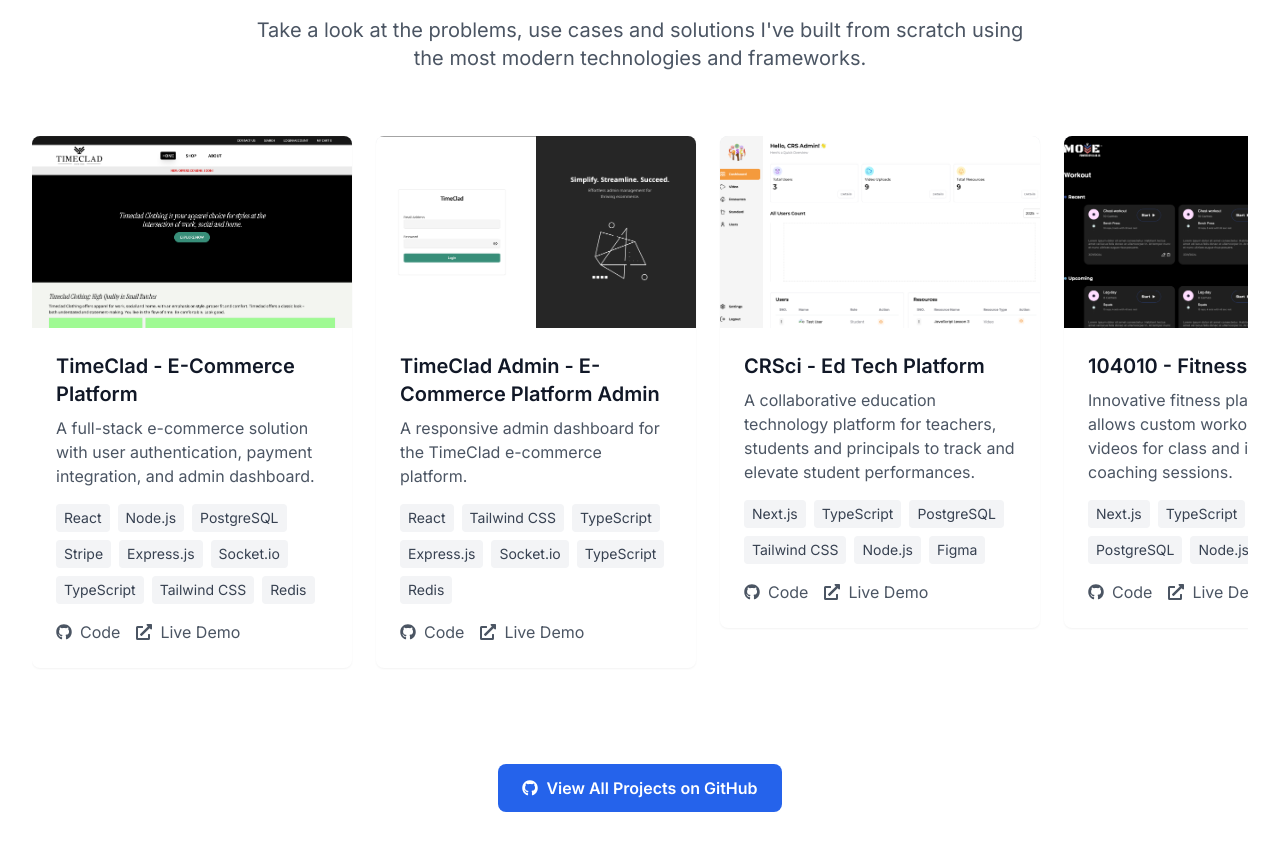
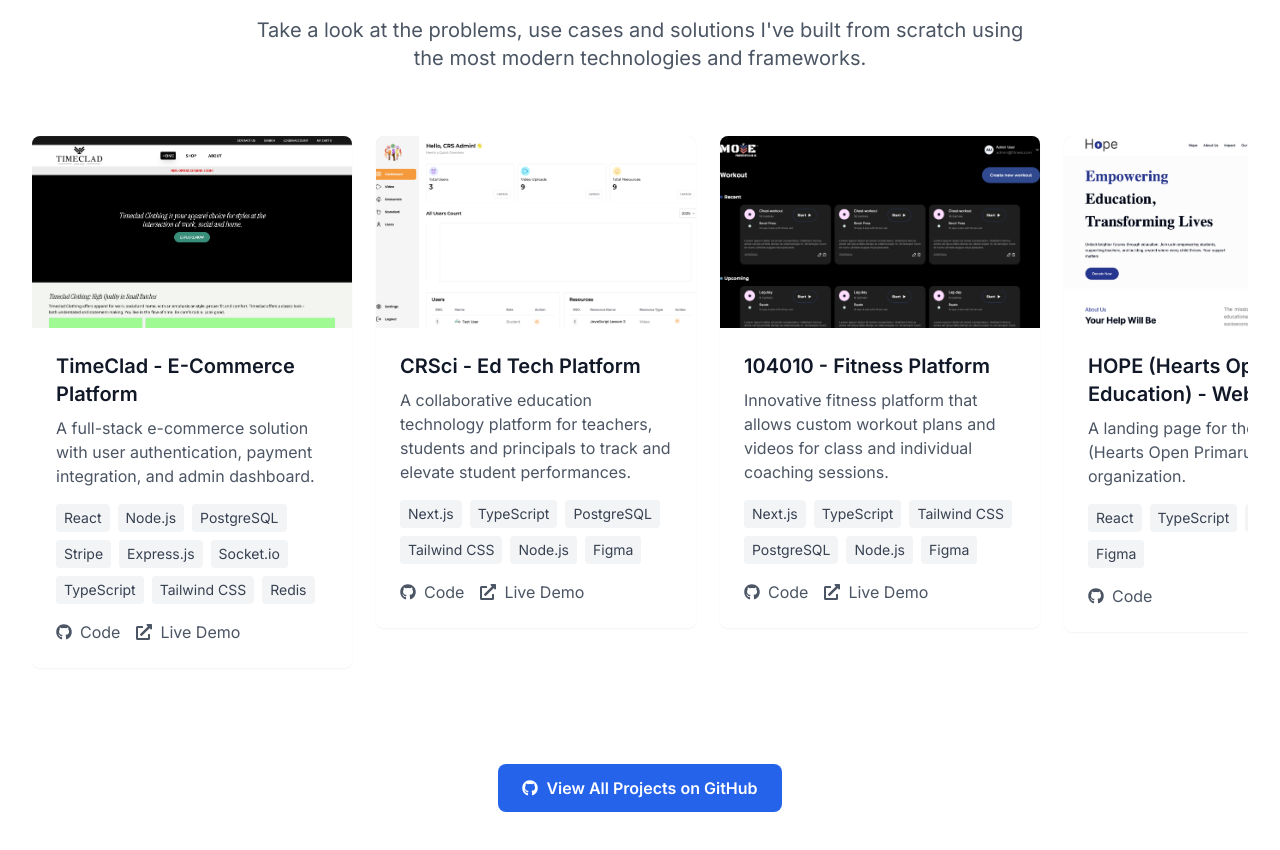
Before and after one commit to t-tann8/TJ-s-Personal-Site, a Next.js app: page / in a window 1280 px wide. Shown: the part 5760-6610 px from the top of the page. Built offline with nearby package versions, Linux system fonts and the light colour scheme.

Commit message:
Commented out admin projects

```diff
--- a/components/Projects.tsx
+++ b/components/Projects.tsx
@@ -92,15 +92,15 @@
       liveUrl: 'https://example.com',
       image: TimeCladScreenshot
     },
-    {
-      id: 'timeclad-admin',
-      title: 'TimeClad Admin - E-Commerce Platform Admin',
-      description: 'A responsive admin dashboard for the TimeClad e-commerce platform.',
-      technologies: ['React', 'Tailwind CSS', 'TypeScript','Express.js', 'Socket.io', 'TypeScript', 'Redis'],
-      githubUrl: 'https://github.com/t-tann8/TimeClad-Admin',
-      liveUrl: 'https://example.com',
-      image: TimeCladAdminScreenshot
-    },
+    // {
+    //   id: 'timeclad-admin',
+    //   title: 'TimeClad Admin - E-Commerce Platform Admin',
+    //   description: 'A responsive admin dashboard for the TimeClad e-commerce platform.',
+    //   technologies: ['React', 'Tailwind CSS', 'TypeScript','Express.js', 'Socket.io', 'TypeScript', 'Redis'],
+    //   githubUrl: 'https://github.com/t-tann8/TimeClad-Admin',
+    //   liveUrl: 'https://example.com',
+    //   image: TimeCladAdminScreenshot
+    // },
     {
       id: 'crsci',
       title: 'CRSci - Ed Tech Platform',
@@ -119,15 +119,15 @@
       liveUrl: 'https://example.com',
       image: Screenshot104010
     },
-    {
-      id: '104010-admin',
-      title: '104010 Admin - Fitness Platform Admin',
-      description: 'A responsive admin dashboard for the 104010 fitness platform.',
-      technologies: ['Next.js', 'TypeScript', 'Tailwind CSS', 'PostgreSQL', 'Node.js', 'Figma'],
-      githubUrl: 'https://github.com/t-tann8/104010-Admin',
-      liveUrl: 'https://example.com',
-      image: Screenshot104010Admin
-    },
+    // {
+    //   id: '104010-admin',
+    //   title: '104010 Admin - Fitness Platform Admin',
+    //   description: 'A responsive admin dashboard for the 104010 fitness platform.',
+    //   technologies: ['Next.js', 'TypeScript', 'Tailwind CSS', 'PostgreSQL', 'Node.js', 'Figma'],
+    //   githubUrl: 'https://github.com/t-tann8/104010-Admin',
+    //   liveUrl: 'https://example.com',
+    //   image: Screenshot104010Admin
+    // },
     {
       id: 'hope',
       title: 'HOPE (Hearts Open Primary Education) - Website',
```
